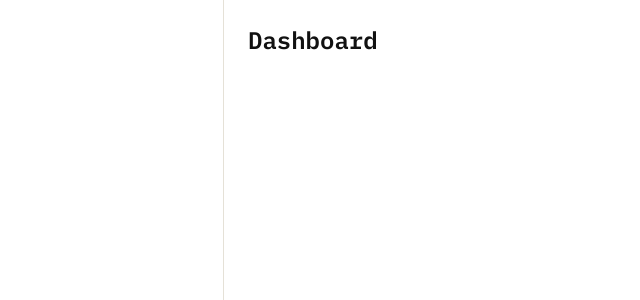
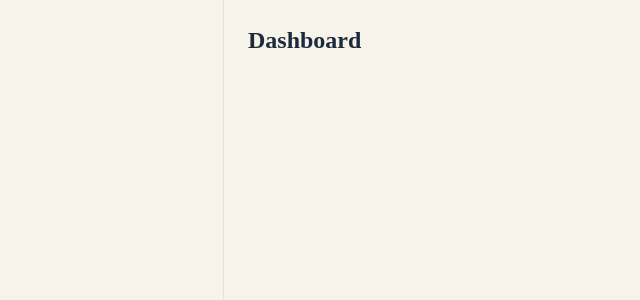
Before and after one commit to AEGIS-OSX/shelf-ii, a Next.js app: page /dashboard in a window 1280 px wide. Shown: the top 300 px of the page, without its empty margins (0-640 px from the left). Built offline with nearby package versions, Linux system fonts and the light colour scheme.

Commit message:
feat: Dark mode CSS tokens and theme variables [worker-t1 via sterling]

```diff
--- a/app/globals.css
+++ b/app/globals.css
@@ -5,26 +5,64 @@
 @tailwind utilities;
 
 :root {
-  --color-primary: #F7F3EA;
-  --color-accent: #FFFFFF;
-  --color-bg: #FFFFFF;
-  --color-text: #111111;
-  --color-muted: #5C6B7D;
+  /* Light mode color tokens */
+  --color-canvas: #F7F3EA;
+  --color-surface: #FFFFFF;
+  --color-ink: #1B2A3D;
+  --color-ink-muted: #5C6B7D;
+  --color-shelf-brown: #8B5E3C;
+  --color-available: #4C7A5E;
+  --color-checked-out: #B5652B;
+  --color-focus: #B5652B;
   --color-border: #E5E1D7;
-  --space-base: 8px;
-  --radius-sm: 4px;
-  --radius-md: 8px;
-  --radius-lg: 16px;
-  --font-display: 'IBM Plex Mono', Georgia, serif;
-  --font-body: 'Inter', system-ui, -apple-system, sans-serif;
+
+  /* Font families */
+  --font-display: "Tiempos Headline", "Instrument Serif", serif;
+  --font-body: "Söhne", "Geist", sans-serif;
+  --font-mono: "Berkeley Mono", "IBM Plex Mono", monospace;
+
+  /* Spacing scale (4px base) */
+  --space-1: 4px;
+  --space-2: 8px;
+  --space-3: 12px;
+  --space-4: 16px;
+  --space-5: 20px;
+  --space-6: 24px;
+  --space-8: 32px;
+  --space-10: 40px;
+  --space-12: 48px;
+  --space-16: 64px;
+
+  /* Component radii */
+  --radius-component: 4px;
+  --radius-tab-outer: 2px;
+
+  /* Focus ring */
+  --focus-ring-width: 2px;
+  --focus-ring-offset: 2px;
+}
+
+[data-theme="dark"] {
+  --color-canvas: #12181F;
+  --color-surface: #1B232C;
+  --color-ink: #ECE6D6;
+  --color-ink-muted: #9BA3AF;
+  --color-shelf-brown: #4A3826;
+  --color-available: #5FA37B;
+  --color-checked-out: #D97D45;
+  --color-focus: #D97D45;
+  --color-border: #2D3748;
 }
 
 html, body {
-  background: var(--color-bg);
-  color: var(--color-text);
+  background-color: var(--color-canvas);
+  color: var(--color-ink);
   font-family: var(--font-body);
+  overflow-x: clip;
 }
 
 h1, h2, h3, h4, h5, h6 {
   font-family: var(--font-display);
+  overflow-wrap: anywhere;
+  min-width: 0;
 }
```
